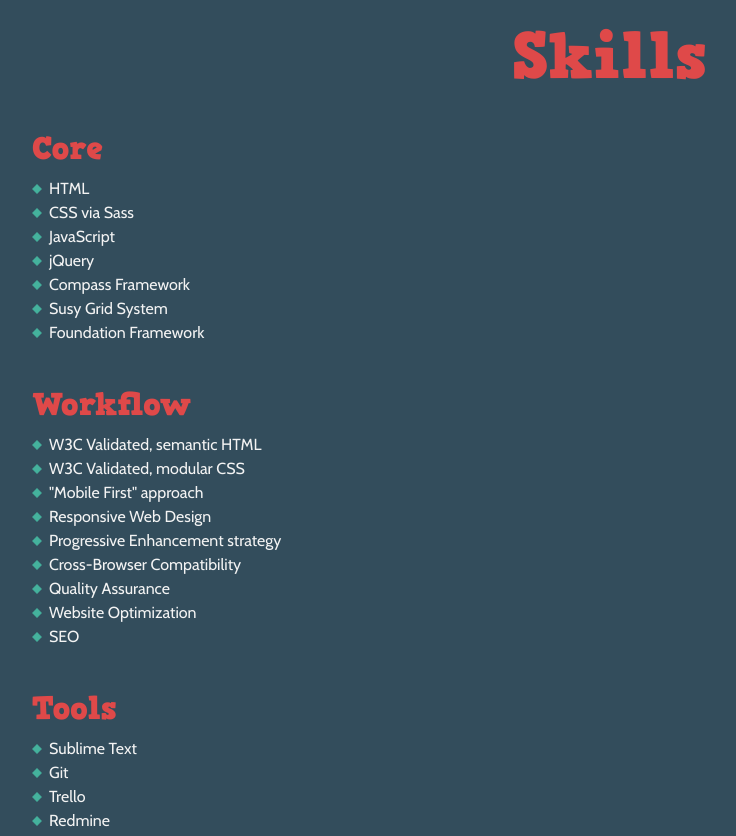
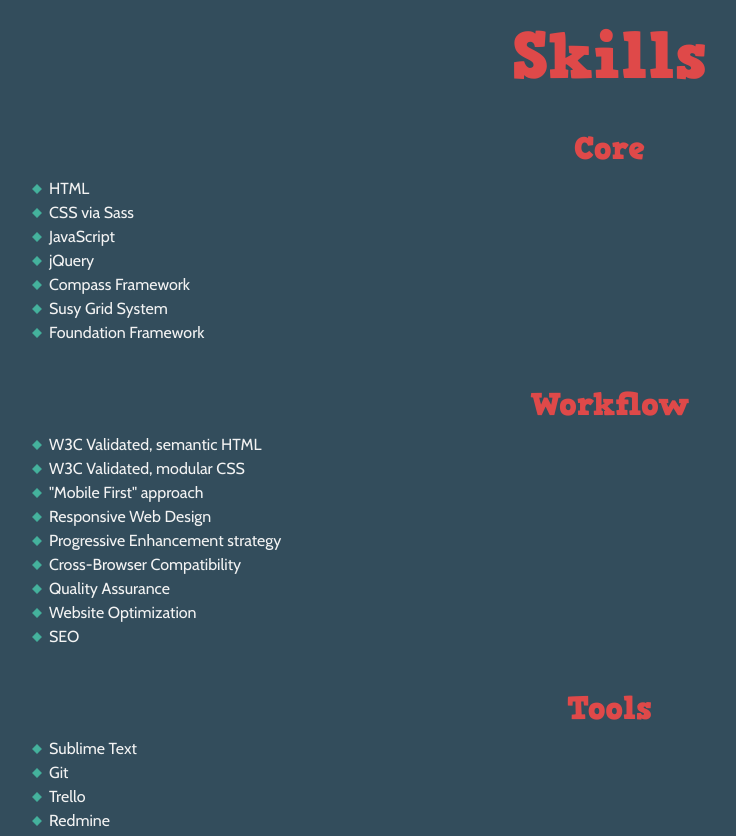
Before and after one commit to jpespinal/portfolio, a plain HTML site: page index.html in a window 1280 px wide. Shown: the part 960-1796 px from the top of the page, without its empty margins (0-736 px from the left). Drawn offline with nearby package versions, Linux system fonts and the light colour scheme.

Commit message:
3rd attempt.

```diff
--- a/sass/_global.scss
+++ b/sass/_global.scss
@@ -30,7 +30,9 @@
 // Main Section //
 
 .title, .sub-title, .bold {
-  font-family: $cabin-sketch;
+    font-family: $cabin-sketch;
+    max-width: 95%;
+    text-align: center;
 }
 
 // About Section //
--- a/sass/_layout.scss
+++ b/sass/_layout.scss
@@ -73,8 +73,6 @@
         font-size: 4em;
         line-height: 1em;
         margin: 0.375em 0% 0.75em;
-        text-align: center;
-        max-width: 95%;
     }
 
     .sub-title {
```
Also changed, not shown: stylesheets/style.css.
